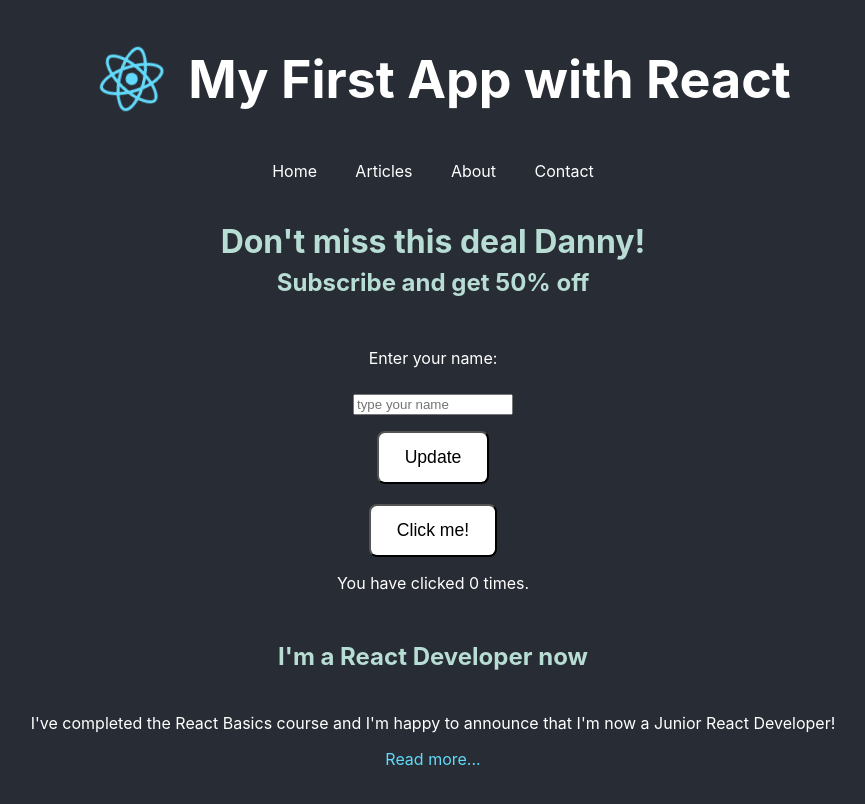
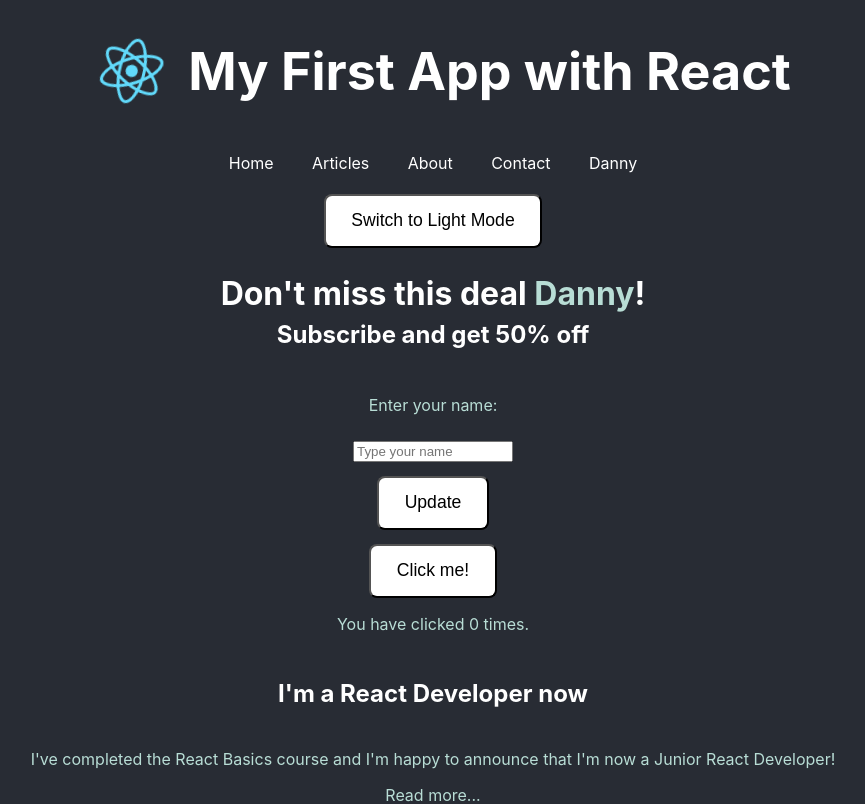
Before and after one commit to danny-boulay/First-React-App, a React (Create React App) app: page / in a window 1280 px wide. Shown: the top 804 px of the page, without its empty margins (207-1072 px from the left). Built offline with nearby package versions, Linux system fonts and the light colour scheme.

Commit message:
Ajout d'une fonction ToggleTheme pour apprendre l'API de context de React

```diff
--- a/src/App.css
+++ b/src/App.css
@@ -3,14 +3,26 @@
   text-align: center;
 }
 
-div {
-  background-color: #282c34;
-  color: rgb(184, 221, 213);
-  padding: 0.4rem;
+#root div {
+  padding: 0.3rem;
 }
 
-div p {
+.dark {
+  background-color: #282c34;
   color: #fff;
+}
+
+.dark p{
+  color: rgb(184, 221, 213);
+}
+
+.light {
+  background-color: #fafafa;
+  color: #282c34;
+}
+
+.light p {
+  color: #4d4b49;
 }
 
 /*Logo*/
@@ -27,17 +39,21 @@ div p {
 
 /*Header*/
 .App-header {
-  background-color: #282c34;
   min-height: 2vh;
   display: flex;
   align-items: center;
   justify-content: center;
   font-size: calc(10px + 2vmin);
+}
+
+.dark .App-header{
+  background-color: #282c34;
   color: white;
 }
 
-.App-link {
-  color: #61dafb;
+.light .App-header {
+  background-color: #fafafa;
+  color: #282c34;
 }
 
 @keyframes App-logo-spin {
@@ -49,6 +65,53 @@ div p {
   }
 }
 
+/*Navbar*/
+ul {
+  list-style-type: none;
+  margin: 0;
+  padding: 0;
+  overflow: hidden;
+  display: flex;
+  justify-content: center;
+}
+
+.dark ul {
+  background-color: #282c34;
+}
+
+.light ul {
+  background-color: #fafafa;
+}
+
+li {
+  float: left;
+}
+
+li a {
+  display: block;
+  text-align: center;
+  padding: 1rem 1.2rem;
+  text-decoration: none;
+  text-transform: capitalize;
+}
+
+.dark li a {
+  color: white;
+}
+
+.light li a {
+  color: #282c34;
+}
+
+/* Change the link color to #111 (black) on hover */
+.dark li a:hover {
+  background-color: #111;
+}
+
+.light li a:hover {
+  background-color: #fce6b6;
+}
+
 /*Banner en dessous du navbar*/
 .promo-section {
   line-height: 20px;
@@ -58,46 +121,19 @@ div p {
 /*Block de code pour faire les exemples*/
 .code {
   text-align: left;
+}
+
+.dark .code {
   background-color: #282c34;
   color: rgb(184, 221, 213);
   border: solid rgb(50, 105, 112) 1px;
 }
 
-/*Navbar*/
-ul {
-  list-style-type: none;
-  margin: 0;
-  padding: 0;
-  overflow: hidden;
-  background-color: #282c34;
-  display: flex;
-  justify-content: center;
+.light .code {
+  background-color: #fafafa;
+  color: #b65e5e;
+  border: solid #b65e5e 1px;
 }
-
-li {
-  float: left;
-}
-
-li a {
-  display: block;
-  color: white;
-  text-align: center;
-  padding: 1rem 1.2rem;
-  text-decoration: none;
-}
-
-/* Change the link color to #111 (black) on hover */
-li a:hover {
-  background-color: #111;
-  color: rgb(245, 245, 245);
-}
-
-/*Footer*/
-.copyright p {
-  border-top: 1px solid;
-  padding-top: 1rem;
-}
-
 /*Button*/
 button {
   background-color: #fff;
@@ -112,8 +148,15 @@ button {
 
 button:hover {
   background-color: #fff;
+  transform: scale(1.02);
+}
+
+.dark button:hover{
   color: rgb(184, 221, 213);
-  transform: scale(1.04);
+}
+
+.light button:hover {
+  color: #ebb0b0;
 }
 
 form {
@@ -123,3 +166,23 @@ form {
   max-width: 10rem;
   margin: 0 auto; /* Centre le formulaire horizontalement */
 }
+
+/*Footer*/
+.copyright p {
+  border-top: 1px solid;
+  padding: 1rem;
+  color: #fff;
+}
+
+/*Name*/
+.name {
+  text-transform: capitalize;
+}
+
+.dark .name {
+  color: rgb(184, 221, 213);
+}
+
+.light .name {
+  color: #ebb0b0;
+}
--- a/src/App.js
+++ b/src/App.js
@@ -8,12 +8,16 @@ import Intro3 from './components/Intro3';
 import Footer from './components/Footer';
 import Clicker from './components/Clicker';
 import NameUpdate from './components/NameUpdate';
-import { useState } from 'react';
+import ThemeToggle from './components/ThemeToggle';
+import React, { useState } from 'react';
+
+export const ThemeContext = React.createContext();
 
 function App() {
-  //Centralized data
-  const [username, setUsername] = useState("Danny");
+  const [username, setUsername] = useState("Danny"); //hook
+  const [theme, setTheme] = useState('dark'); //hook
 
+  //Data centralisée pour le banner
   const promoData = {
     heading: "Don't miss this deal ",
     callToAction: "Subscribe and get",
@@ -21,10 +25,17 @@ function App() {
     name: username
   };
 
+//function pour toggleTheme
+const toggleTheme = () => {
+  setTheme((prevTheme) => (prevTheme === 'dark' ? 'light' : 'dark'));
+};
+
   return (
-    <div className="App">
+    <ThemeContext.Provider value={{theme, toggleTheme}}>
+      <div className={`App ${theme}`}>
         <Header/>
-      <Nav/>
+        <Nav name={promoData.name}/>
+        <ThemeToggle/>
         <Promo promoData={promoData}/>
         <NameUpdate onUpdate={setUsername}/>
         <Clicker/>
@@ -33,6 +44,7 @@ function App() {
         <Intro3/>
         <Footer/>
       </div>
+    </ThemeContext.Provider>
   )
 }
 
--- a/src/components/NameUpdate.js
+++ b/src/components/NameUpdate.js
@@ -1,13 +1,13 @@
-import { useState } from 'react';
+import { useState } from 'react'; //hook fournit par React
 
 function NameUpdate({ onUpdate }) {
-  const [name, setName] = useState('');
+  const [name, setName] = useState(''); //champ de saisi vide au départ
 
-  const handleSubmit = (e) => {
-    e.preventDefault();
-    if (name.trim()) {
-      onUpdate(name);
-      setName(''); // Réinitialise l'input après mise à jour
+  const handleSubmit = (e) => { //fonction qui est déclenchée à la soumission du formulaire
+    e.preventDefault(); //empêche le formulaire de recharger la page
+    if (name.trim()) { //supprime les espaces blancs et vérifie si le input est vide
+      onUpdate(name); //passe au parent (mise à jour)
+      setName(''); // réinitialise l'input après mise à jour
     }
   };
 
@@ -19,8 +19,8 @@ function NameUpdate({ onUpdate }) {
             type="text"
             id="username"
             value={name}
-            onChange={(e) => setName(e.target.value)}
-            placeholder="type your name"
+            onChange={(e) => setName(e.target.value)} //met à jour {name} avec la valeur saisie
+            placeholder="Type your name"
         />
         <div>
           <button type="submit">Update</button>
--- a/src/components/Nav.js
+++ b/src/components/Nav.js
@@ -6,6 +6,7 @@ const Nav = props => { //Arrow function
                 <li><a>Articles</a></li>
                 <li><a>About</a></li>
                 <li><a>Contact</a></li>
+                <li><a>{props.name}</a></li>
             </ul>
         </nav>
     )
--- a/src/components/Promo.js
+++ b/src/components/Promo.js
@@ -2,7 +2,7 @@ function Promo(props) {
     return (
         <div className="promo-section">
             <div>
-                <h1> {props.promoData.heading} {props.promoData.name}!</h1>
+                <h1> {props.promoData.heading} <span className="name">{props.promoData.name}</span>!</h1>
                 <h2> {props.promoData.callToAction} {props.promoData.promo}</h2>
             </div>
         </div>
--- /dev/null
+++ b/src/components/ThemeToggle.js
@@ -0,0 +1,16 @@
+import { useContext } from "react";
+import {ThemeContext} from '../App';
+
+function ThemeToggle() {
+    const {theme, toggleTheme} = useContext(ThemeContext);
+
+    return (
+        <div className="theme-toggle">
+        <button onClick={toggleTheme}>
+          Switch to {theme === 'light' ? 'Dark' : 'Light'} Mode
+        </button>
+      </div>
+    )
+}
+
+export default ThemeToggle;
```
Lines whose indentation alone changed are shown as unchanged.
